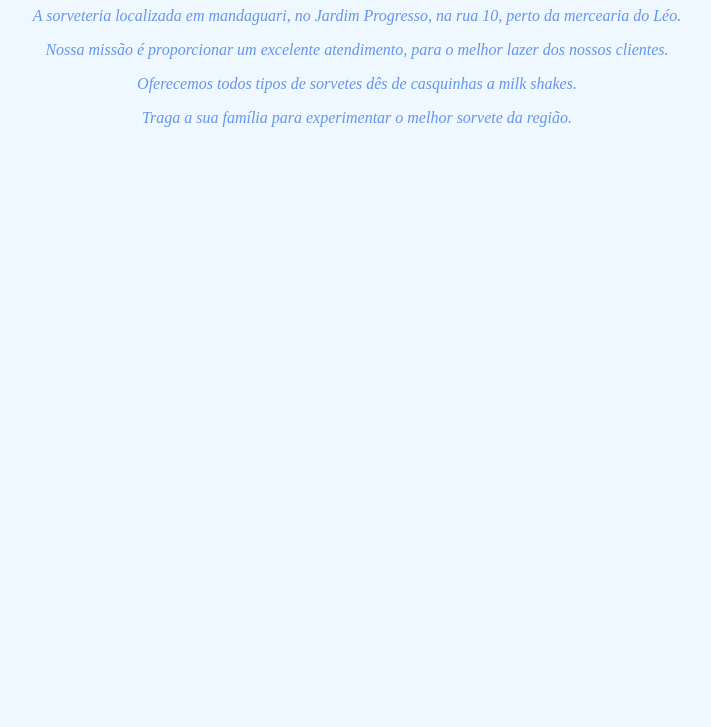
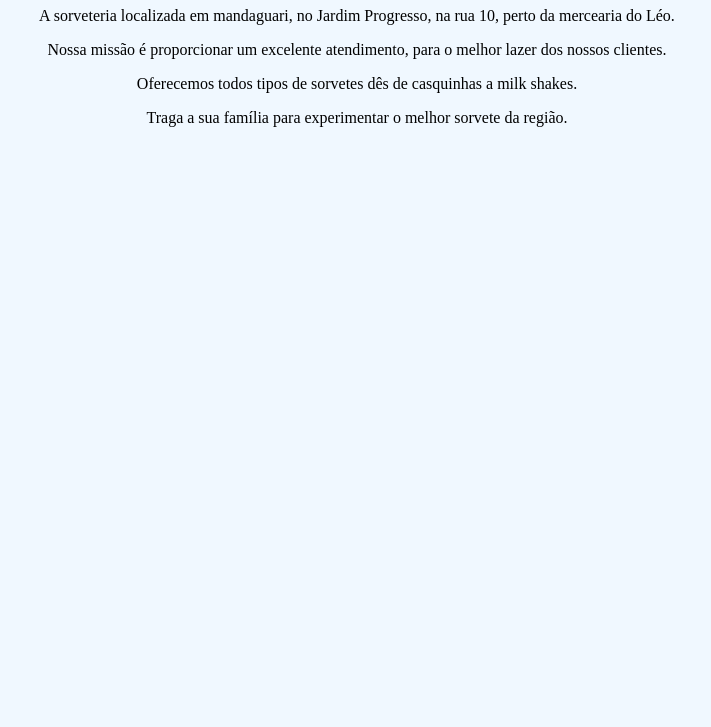
Before and after one commit to creitinonefiveseven/Trabalho-final-2, a plain HTML site: page index.html in a window 1280 px wide. Shown: the part 73-800 px from the top of the page, without its empty margins (283-994 px from the left). Drawn offline with Linux system fonts and the light colour scheme.

Commit message:
index.html

```diff
--- a/index.html
+++ b/index.html
@@ -8,10 +8,9 @@
   <body>
  <h1>Sorveteria do Cido</h1>
 
-  <i>
    <p>A sorveteria localizada em mandaguari, no Jardim Progresso, na rua 10, perto da mercearia do Léo.</p>
    <p>Nossa missão é proporcionar um excelente atendimento, para o melhor lazer dos nossos clientes.</p>
    <p>Oferecemos todos tipos de sorvetes dês de casquinhas a milk shakes.</p>
-   <p>Traga a sua família para experimentar o melhor sorvete da região.</p> </i>
+   <p>Traga a sua família para experimentar o melhor sorvete da região.</p>
   </body>
 </html>
--- a/style.css
+++ b/style.css
@@ -4,9 +4,6 @@ body{
 h1 {
     text-align: center; color: black;
 }
-i{
-    text-align: center; color: cornflowerblue;
-}
 p{
-    text-align: center;color: cornflowerblue;
+    text-align: center;color: black;
  }
```
